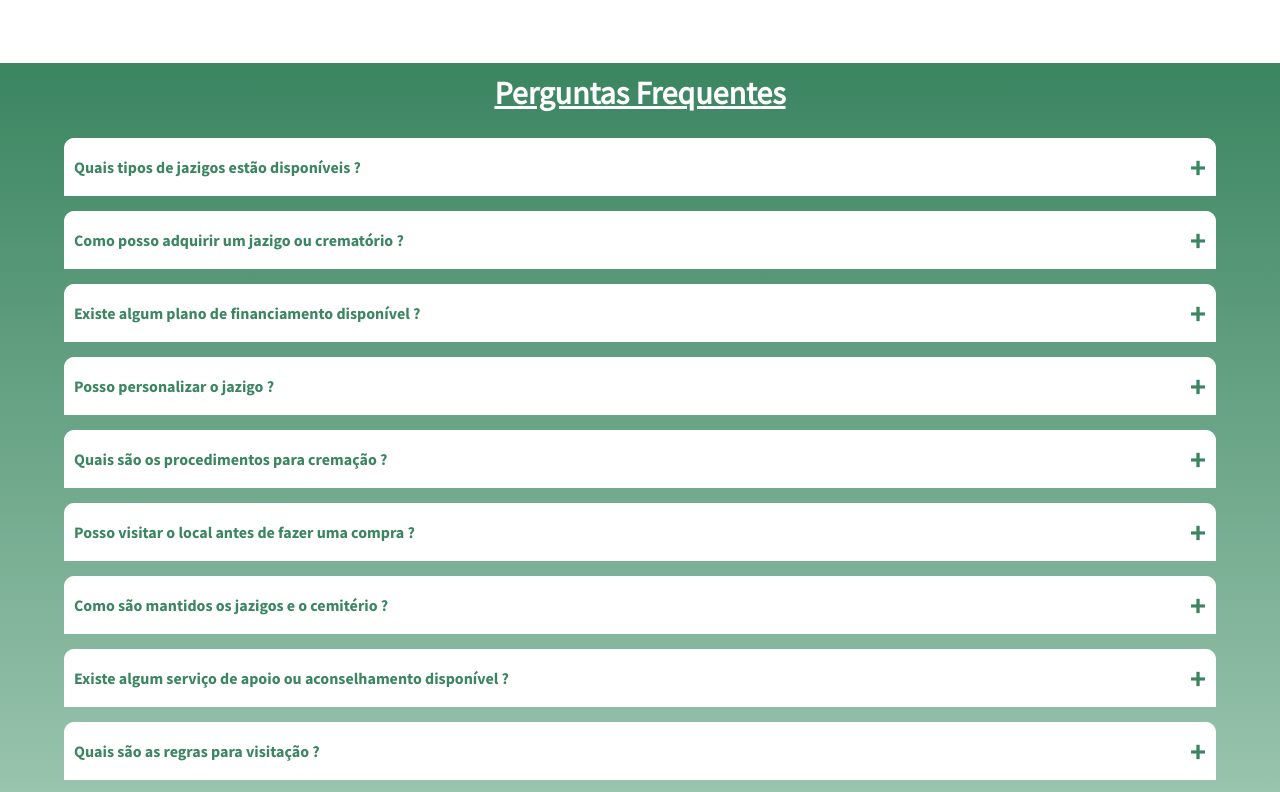
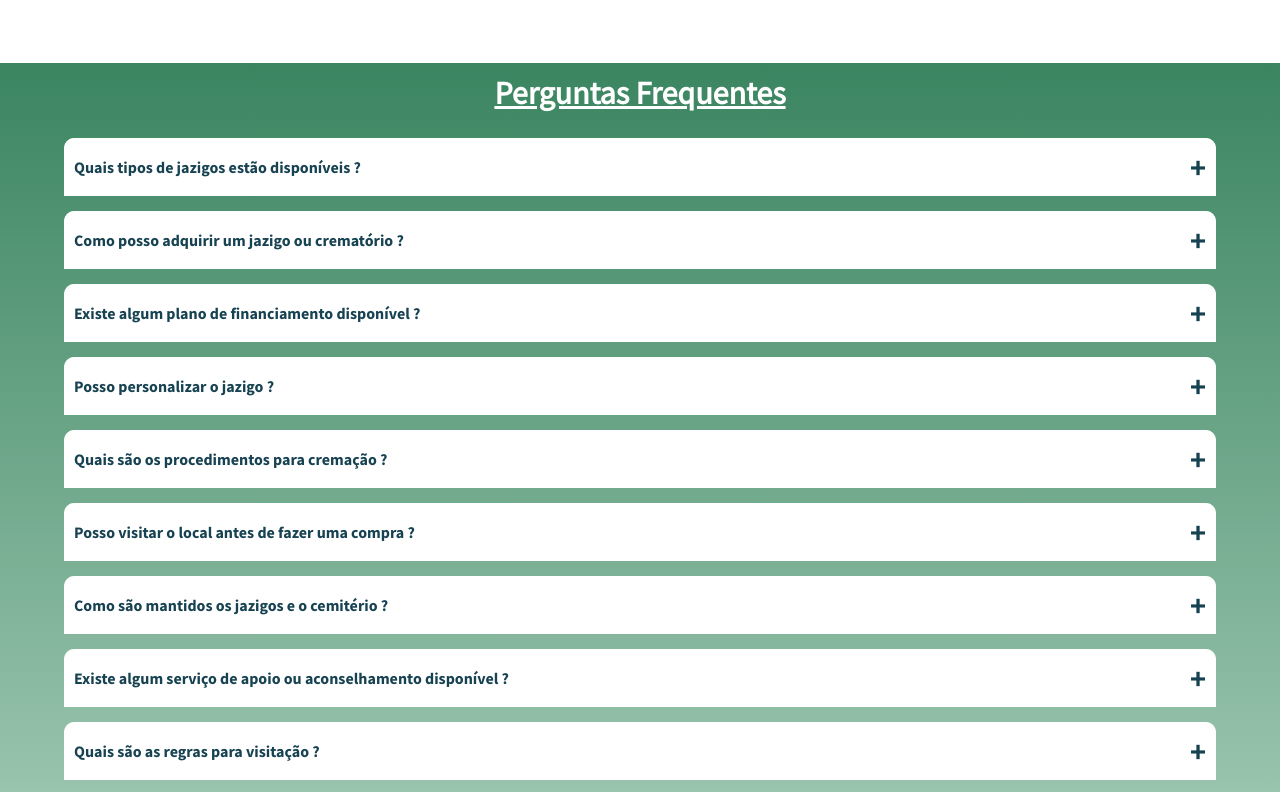
Before and after one commit to DiogoJP202/Cemiterios-e-Crematorios-Zona-Sul, a plain HTML site: page index.html in a window 1280 px wide. Shown: the part 2520-3312 px from the top of the page. Drawn offline with Linux system fonts and the light colour scheme.

Commit message:
cores constrastentes adicionadas

```diff
--- a/assets/styles/mobile.css
+++ b/assets/styles/mobile.css
@@ -462,7 +462,7 @@ main #FAQ summary{
     background-color: #fff;
     font-size: 1em;
     font-family: "SourceSansPro_Bold", Arial, Helvetica, sans-serif;
-    color: var(--color1);
+    color: #174252;
     border-radius: 10px 10px 0 0;
 }
 
```
